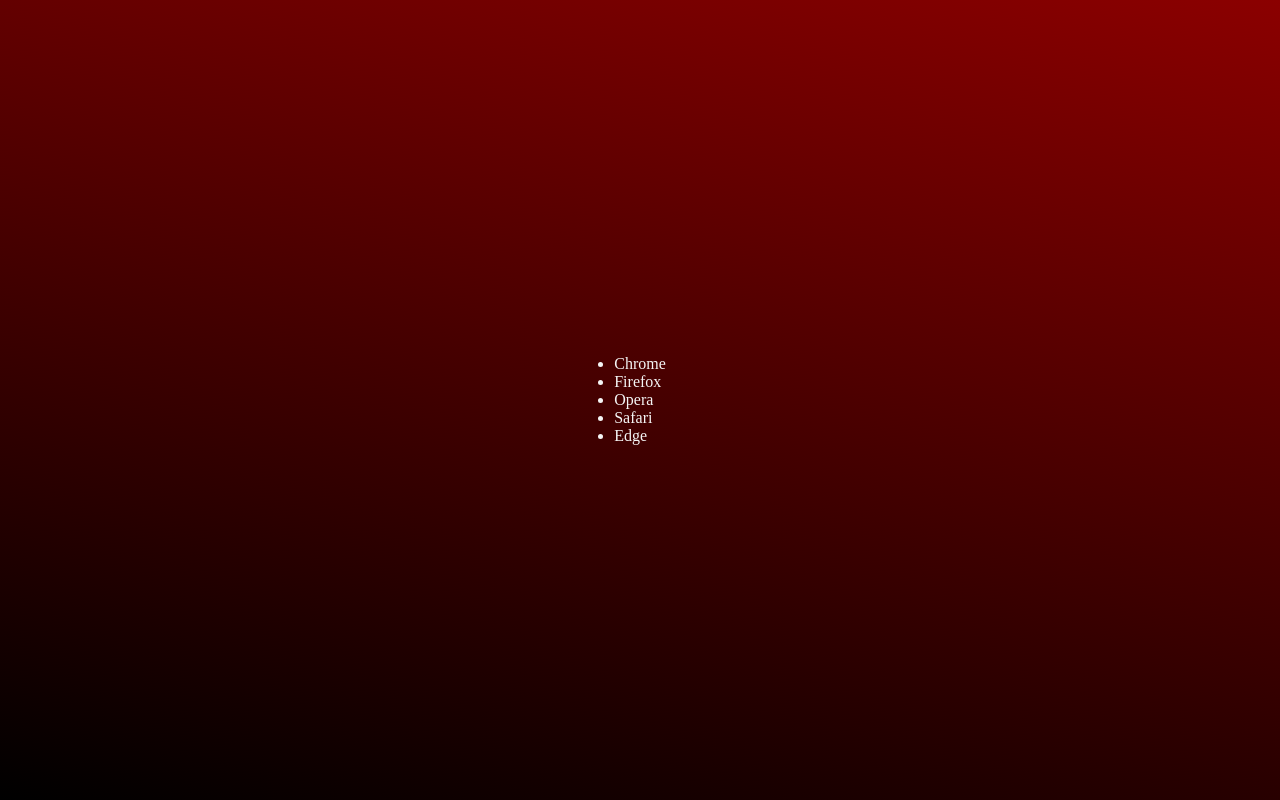
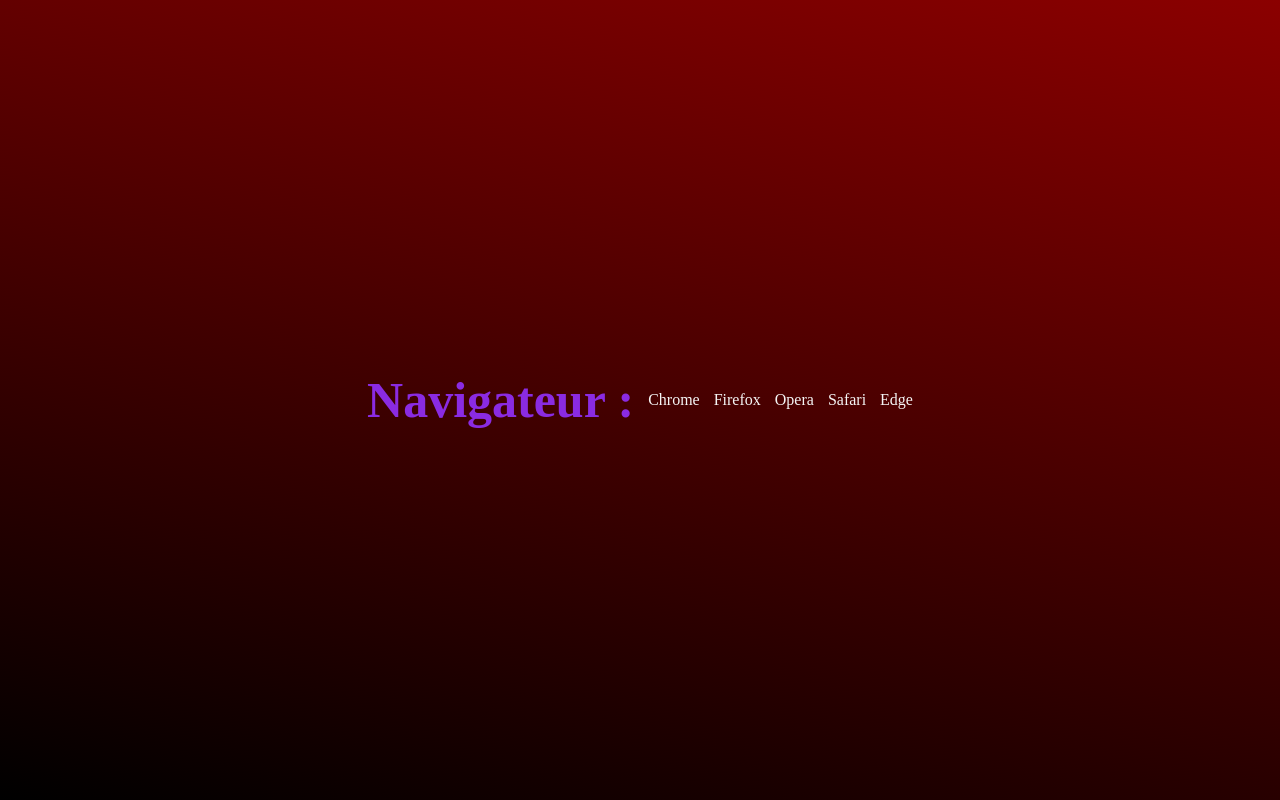
Before and after one commit to CyrilGrangeon/BrowserDetector, a plain HTML site: page index.html in a window 1280 px wide. Drawn offline with Linux system fonts and the light colour scheme.

Commit message:
style enhancement

```diff
--- a/index.html
+++ b/index.html
@@ -22,6 +22,38 @@
     min-height: 100vh;
     background: linear-gradient(14deg, black, darkred);
 }
+
+.container {
+    display: flex;
+    align-items: center;
+    justify-content: center;
+
+}
+
+ul{
+
+    display: flex;
+    align-items: center;
+    justify-content: center;
+
+}
+
+li{
+    list-style: none;
+    margin-left: 14px;
+
+}
+
+.container h1{
+color: blueviolet;
+font-size: 50px;
+
+}
+
+.isSelected{
+    color: turquoise;
+    text-shadow: 3px 3px 10px whitesmoke;
+}
     </style>
 
 
@@ -32,6 +64,10 @@
 <body>
 
 <main class="container">
+
+    <h1>
+        Navigateur :
+    </h1>
     <ul>
 
         <li class="chrome">Chrome</li>
@@ -43,5 +79,6 @@
 </main>
 
 
+
 </body>
 </html>
```
